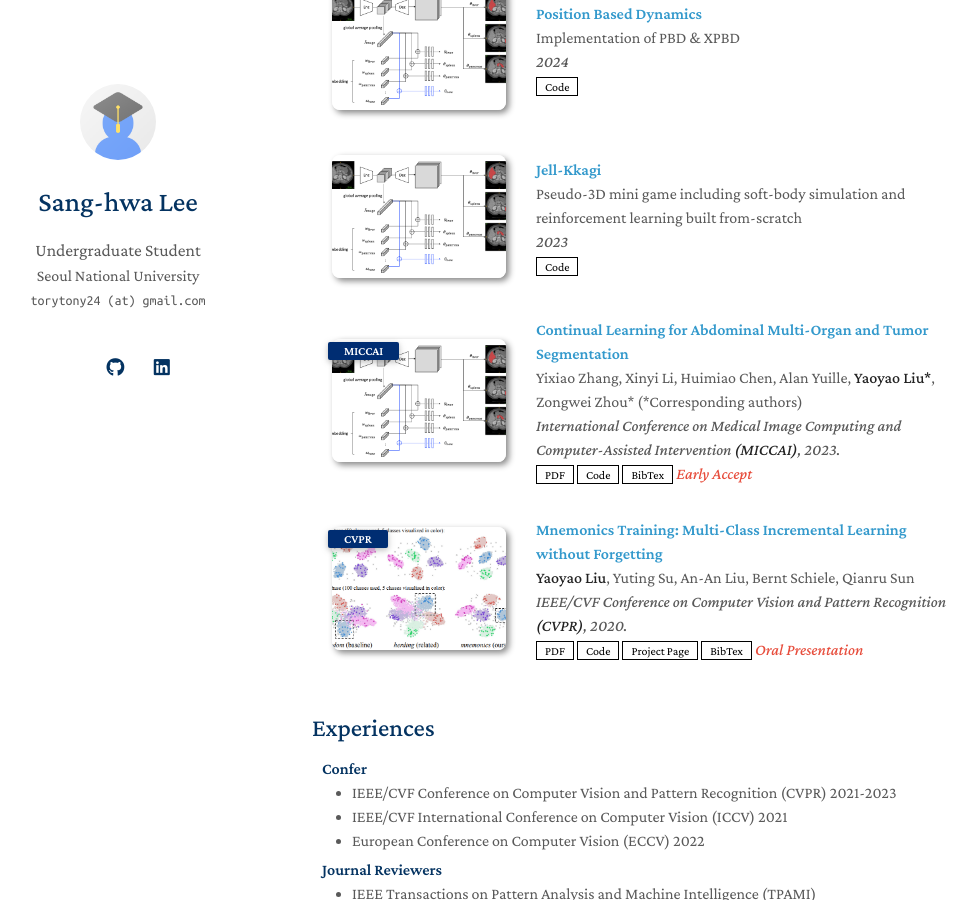
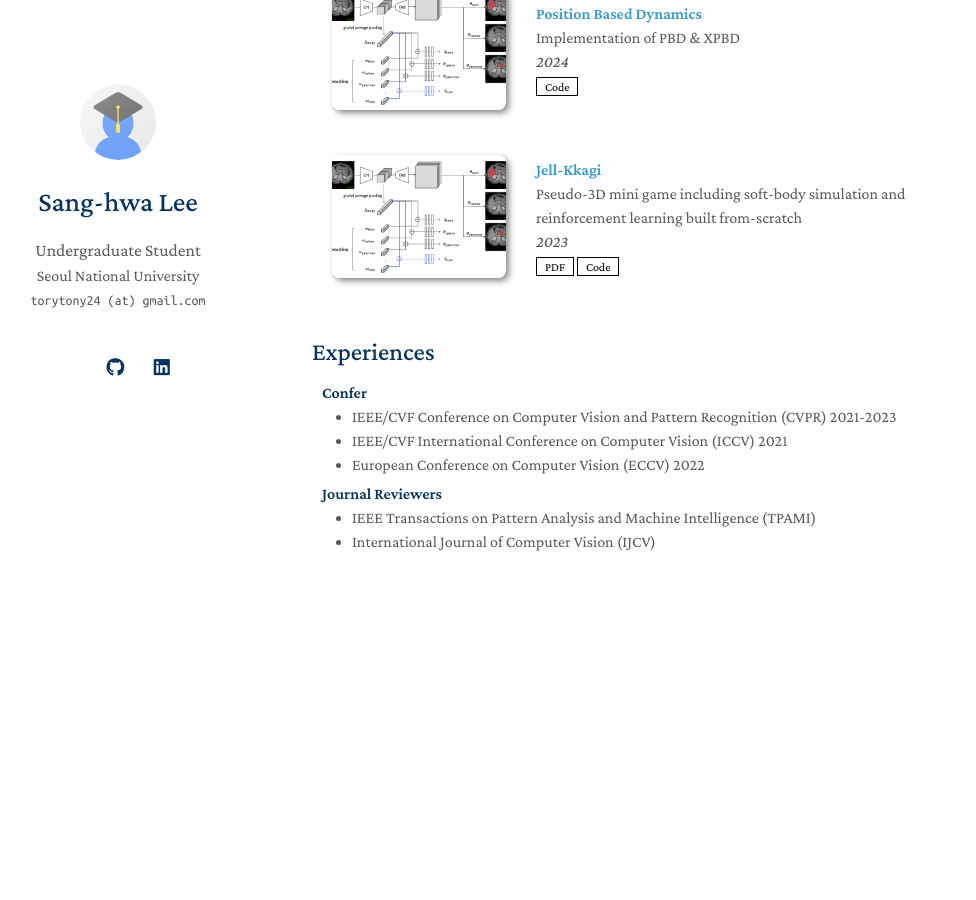
Before and after one commit to torytony24/torytony24.github.io, a Jekyll site: the page built from index.md, in a window 1280 px wide and 900 px high, scrolled down 494 px. Shown: the whole window, without its empty margins (158-1134 px from the left). Built offline with Jekyll 4.4.1, drawn with Linux system fonts in a browser that asks for light colours; a style sheet for code colours, icons or effects is not loaded; our own code applies the rules of GitHub Pages for plain Markdown files; after the commit the page ends 1142 px from its top, so only the background shows below that.

Commit message:
publications.yml update

```diff
--- a/_data/publications.yml
+++ b/_data/publications.yml
@@ -3,8 +3,9 @@ main:
   - title: Soap Film Physics-Based Simulator
     authors: Real-time, interactive simulation framework for soap bubbles based on Position Based Dynamics
     conference: 2026
-    pdf: https://arxiv.org/pdf/2306.00988.pdf
-    code: https://github.com/MrGiovanni/ContinualLearning
+    pdf: https://
+    code: https://github.
+    Video: https://
     image: ./assets/img/teaser_example_2.png
 
   - title: Position Based Dynamics
@@ -16,26 +17,6 @@ main:
   - title: Jell-Kkagi
     authors: Pseudo-3D mini game including soft-body simulation and reinforcement learning built from-scratch
     conference: 2023
+    pdf: https://
     code: https://github.com/MrGiovanni/ContinualLearning
     image: ./assets/img/teaser_example_2.png
-
-  - title: Continual Learning for Abdominal Multi-Organ and Tumor Segmentation
-    authors: Yixiao Zhang, Xinyi Li, Huimiao Chen, Alan Yuille, <strong>Yaoyao Liu*</strong>, Zongwei Zhou* (*Corresponding authors)
-    conference_short: MICCAI
-    conference: International Conference on Medical Image Computing and Computer-Assisted Intervention <strong>(MICCAI)</strong>, 2023.
-    pdf: https://arxiv.org/pdf/2306.00988.pdf
-    code: https://github.com/MrGiovanni/ContinualLearning
-    bibtex: https://bib.yliu.me/MICCAI23.txt
-    image: ./assets/img/teaser_example_2.png
-    notes: Early Accept
-
-  - title: "Mnemonics Training: Multi-Class Incremental Learning without Forgetting"
-    authors: <strong>Yaoyao Liu</strong>, Yuting Su, An-An Liu, Bernt Schiele, Qianru Sun
-    conference_short: CVPR
-    conference: IEEE/CVF Conference on Computer Vision and Pattern Recognition <strong>(CVPR)</strong>, 2020.
-    pdf: https://arxiv.org/pdf/2002.10211.pdf
-    code: https://github.com/yaoyao-liu/class-incremental-learning/tree/main/mnemonics-training
-    page: https://class-il.mpi-inf.mpg.de/mnemonics/
-    bibtex: https://class-il.mpi-inf.mpg.de/mnemonics/
-    notes: Oral Presentation
-    image: ./assets/img/teaser_example.png
```
